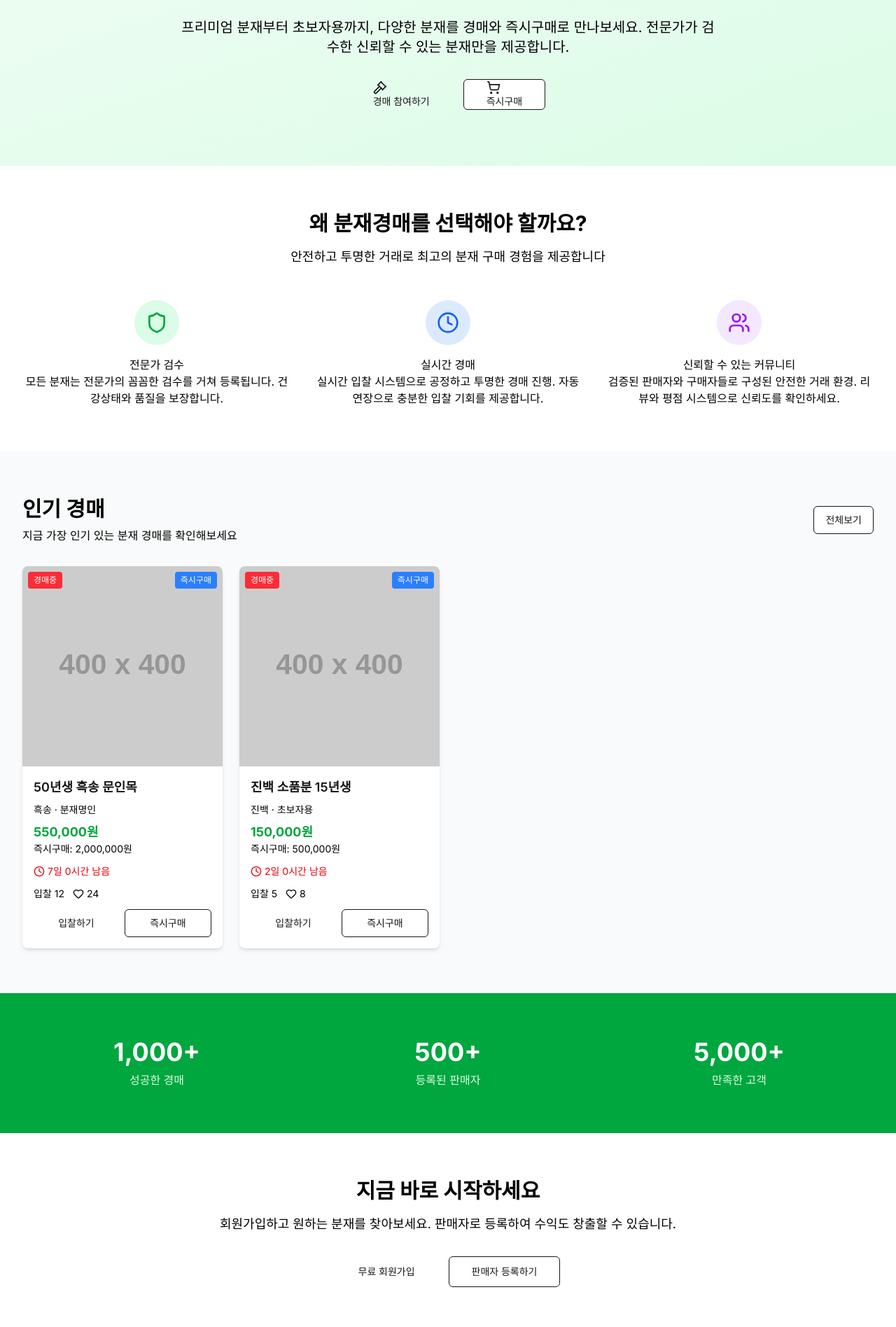
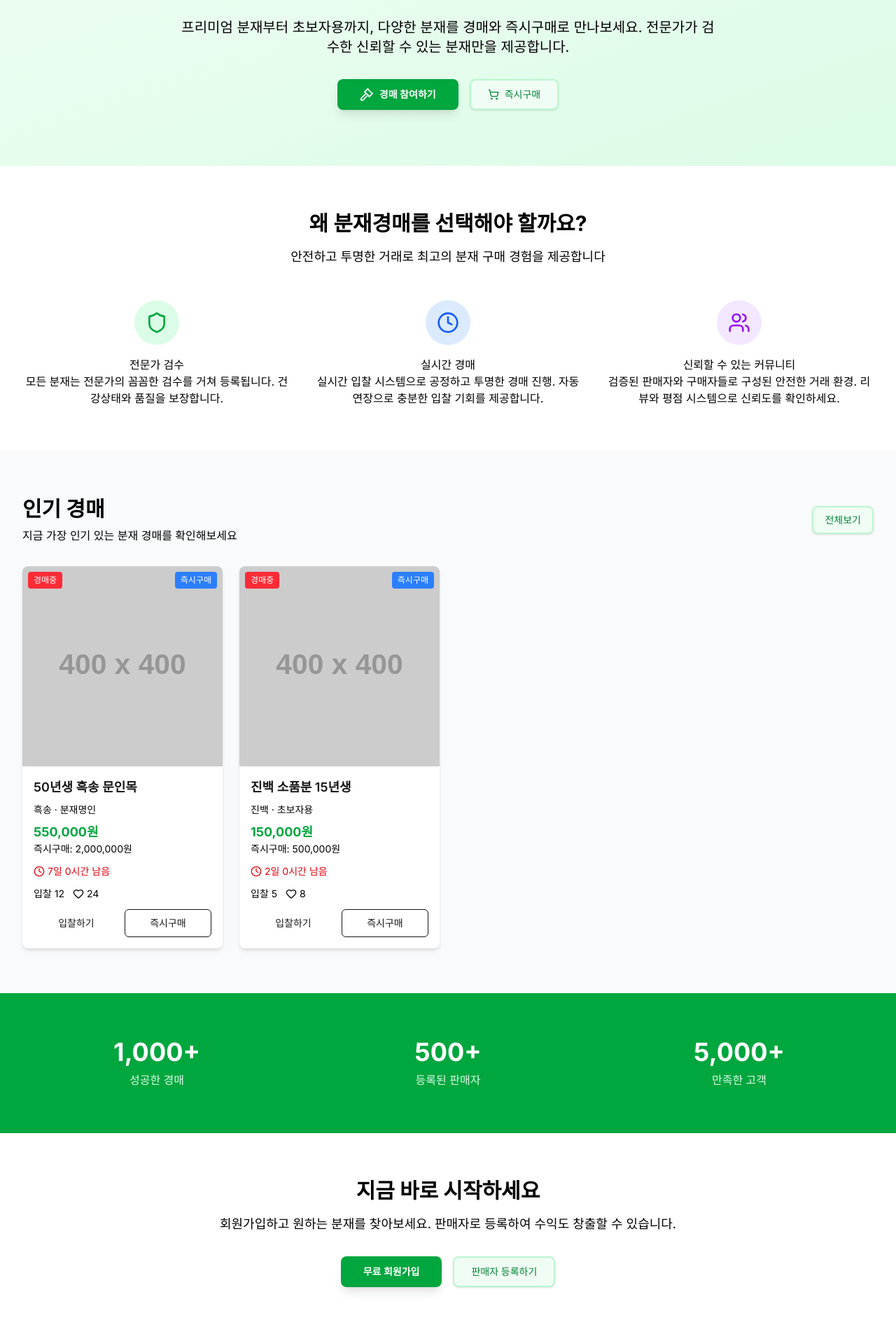
Before and after one commit to hippieperm/haedam-web, a Next.js app: page / in a window 1280 px wide. Shown: the part 264-2160 px from the top of the page at 70% size. Built offline with nearby package versions, Linux system fonts and the light colour scheme.

Commit message:
style: 버튼 스타일 개선 및 일관성 유지

```diff
--- a/app/page.tsx
+++ b/app/page.tsx
@@ -54,15 +54,24 @@ export default function HomePage() {
               만나보세요. 전문가가 검수한 신뢰할 수 있는 분재만을 제공합니다.
             </p>
             <div className="flex flex-col sm:flex-row gap-4 justify-center">
-              <Button size="lg" asChild>
-                <Link href="/auctions">
+              <Button
+                size="lg"
+                asChild
+                className="bg-green-600 hover:bg-green-700 text-white font-semibold px-8 py-4 rounded-lg transition-all duration-200 shadow-lg hover:shadow-xl"
+              >
+                <Link href="/auctions" className="flex items-center">
                   <Gavel className="mr-2 h-5 w-5" />
                   경매 참여하기
                 </Link>
               </Button>
-              <Button size="lg" variant="outline" asChild>
-                <Link href="/buy-now">
-                  <ShoppingCart className="mr-2 h-5 w-5" />
+              <Button
+                size="lg"
+                variant="outline"
+                asChild
+                className="border-2 border-green-200 text-green-700 bg-green-50 hover:border-green-400 hover:text-green-800 hover:bg-green-100 font-medium px-6 py-3 rounded-lg transition-all duration-200 shadow-sm"
+              >
+                <Link href="/buy-now" className="flex items-center">
+                  <ShoppingCart className="mr-2 h-4 w-4" />
                   즉시구매
                 </Link>
               </Button>
@@ -130,7 +139,11 @@ export default function HomePage() {
                 지금 가장 인기 있는 분재 경매를 확인해보세요
               </p>
             </div>
-            <Button variant="outline" asChild>
+            <Button
+              variant="outline"
+              asChild
+              className="border-2 border-green-200 text-green-700 bg-green-50 hover:border-green-400 hover:text-green-800 hover:bg-green-100 font-medium px-4 py-2 rounded-lg transition-all duration-200 shadow-sm"
+            >
               <Link href="/auctions">전체보기</Link>
             </Button>
           </div>
@@ -174,10 +187,19 @@ export default function HomePage() {
             창출할 수 있습니다.
           </p>
           <div className="flex flex-col sm:flex-row gap-4 justify-center">
-            <Button size="lg" asChild>
+            <Button
+              size="lg"
+              asChild
+              className="bg-green-600 hover:bg-green-700 text-white font-semibold px-8 py-4 rounded-lg transition-all duration-200 shadow-lg hover:shadow-xl"
+            >
               <Link href="/signup">무료 회원가입</Link>
             </Button>
-            <Button size="lg" variant="outline" asChild>
+            <Button
+              size="lg"
+              variant="outline"
+              asChild
+              className="border-2 border-green-200 text-green-700 bg-green-50 hover:border-green-400 hover:text-green-800 hover:bg-green-100 font-medium px-6 py-3 rounded-lg transition-all duration-200 shadow-sm"
+            >
               <Link href="/sell">판매자 등록하기</Link>
             </Button>
           </div>
```
